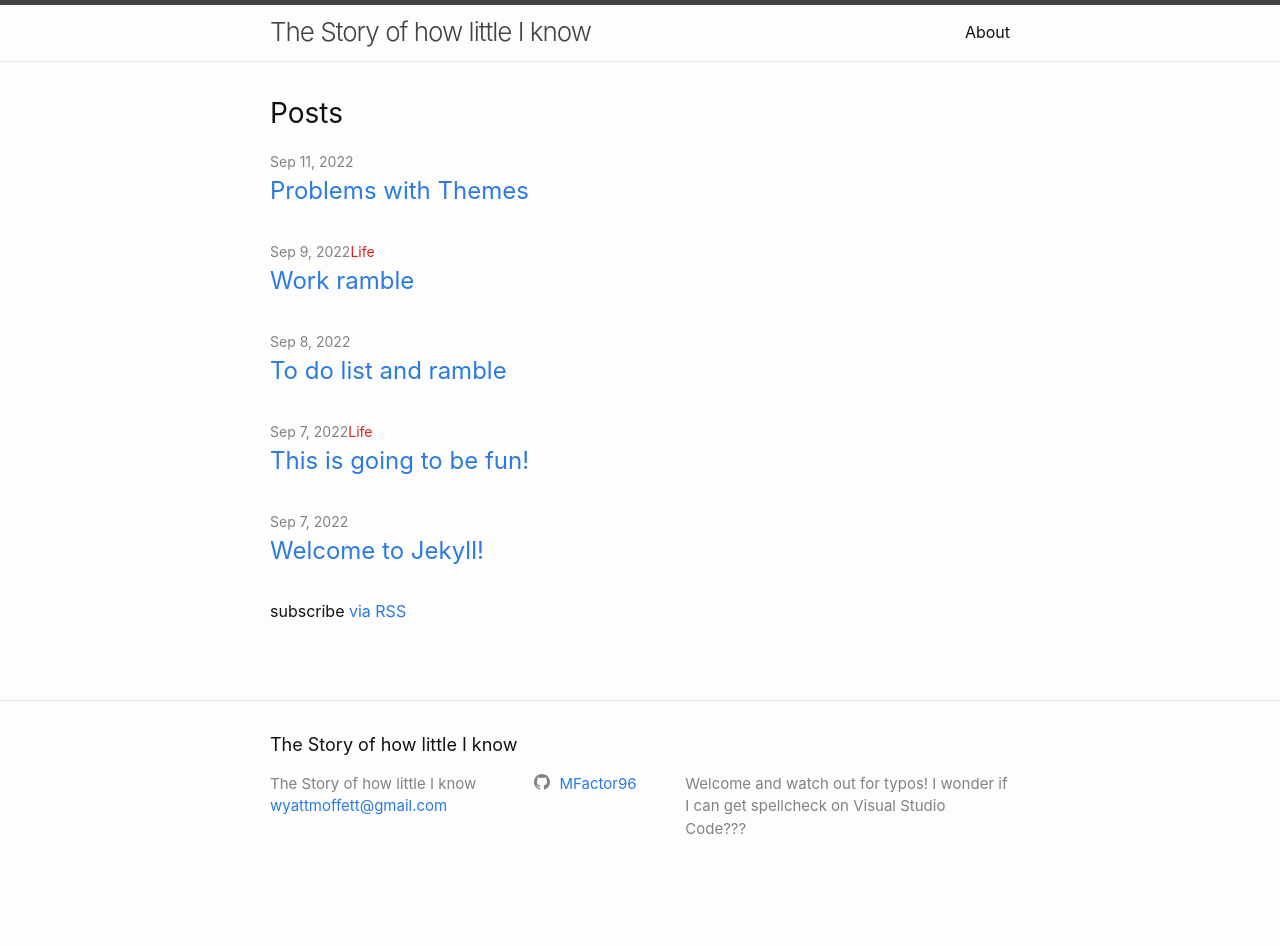
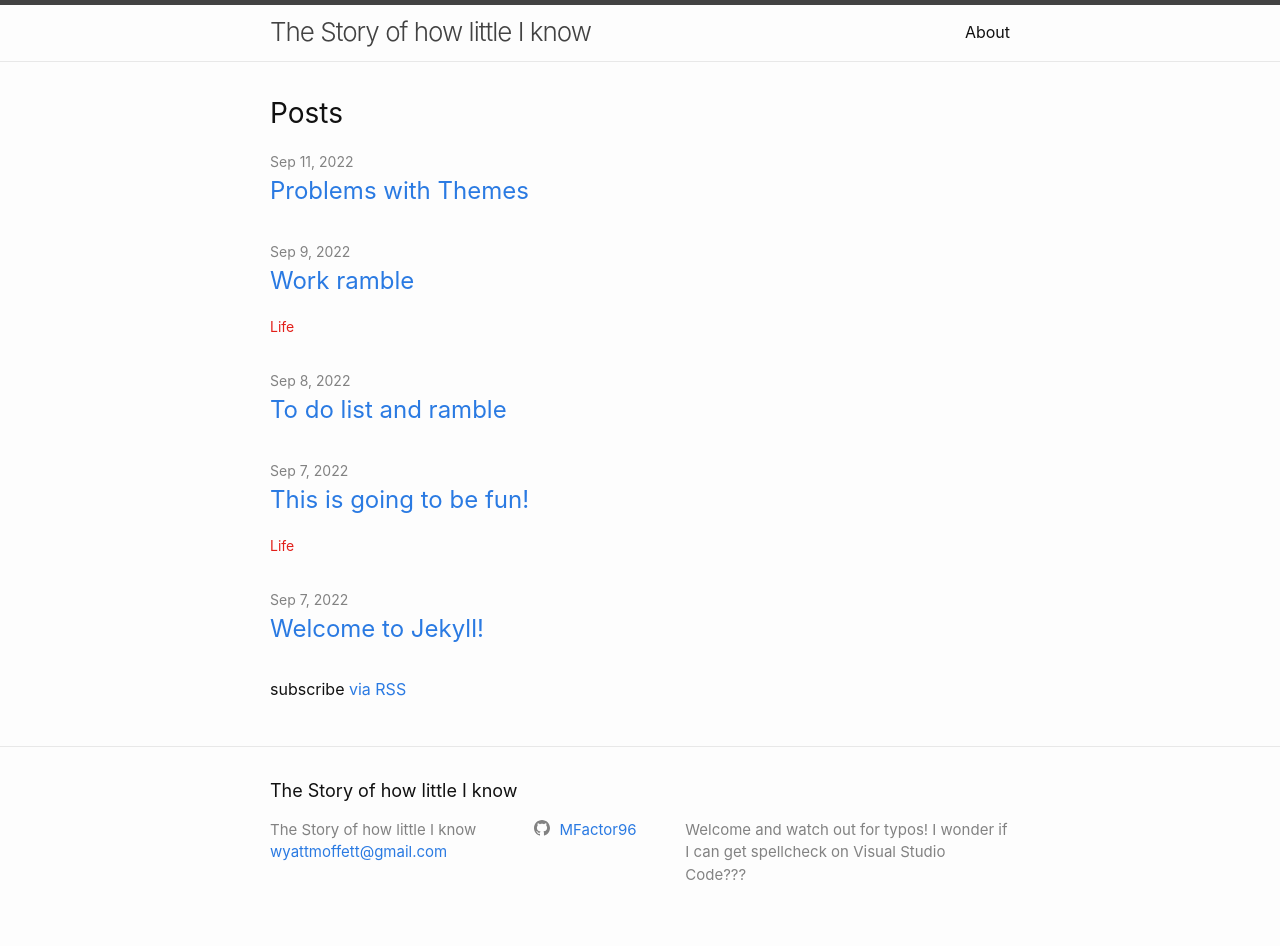
Before and after one commit to MFactor96/MFactor96.github.io, a Jekyll site: the page built from index.markdown, in a window 1280 px wide. Built offline with Jekyll 4.4.1, drawn with Linux system fonts in a browser that asks for light colours; before the commit the page ends 900 px from its top, so only the background shows below that.

Commit message:
Tried to change tags

```diff
--- a/_layouts/home.html
+++ b/_layouts/home.html
@@ -16,14 +16,14 @@ layout: default
       <li>
         {%- assign date_format = site.minima.date_format | default: "%b %-d, %Y" -%}
         <span class="post-meta">{{ post.date | date: date_format }}</span>
-        {%- if post.category=="life" -%}
-          <span class="cat-life">{{ post.catagory | default: "Life" }}</span>
-          {%- endif -%}
         <h3>
           <a class="post-link" href="{{ post.url | relative_url }}">
             {{ post.title | escape }}
           </a>
         </h3>
+        {%- if post.category=="life" -%}
+          <span class="cat-life">{{ post.catagory | default: "Life" }}</span>
+        {%- endif -%}
         {%- if site.show_excerpts -%}
           {{ post.excerpt }}
         {%- endif -%}
```
